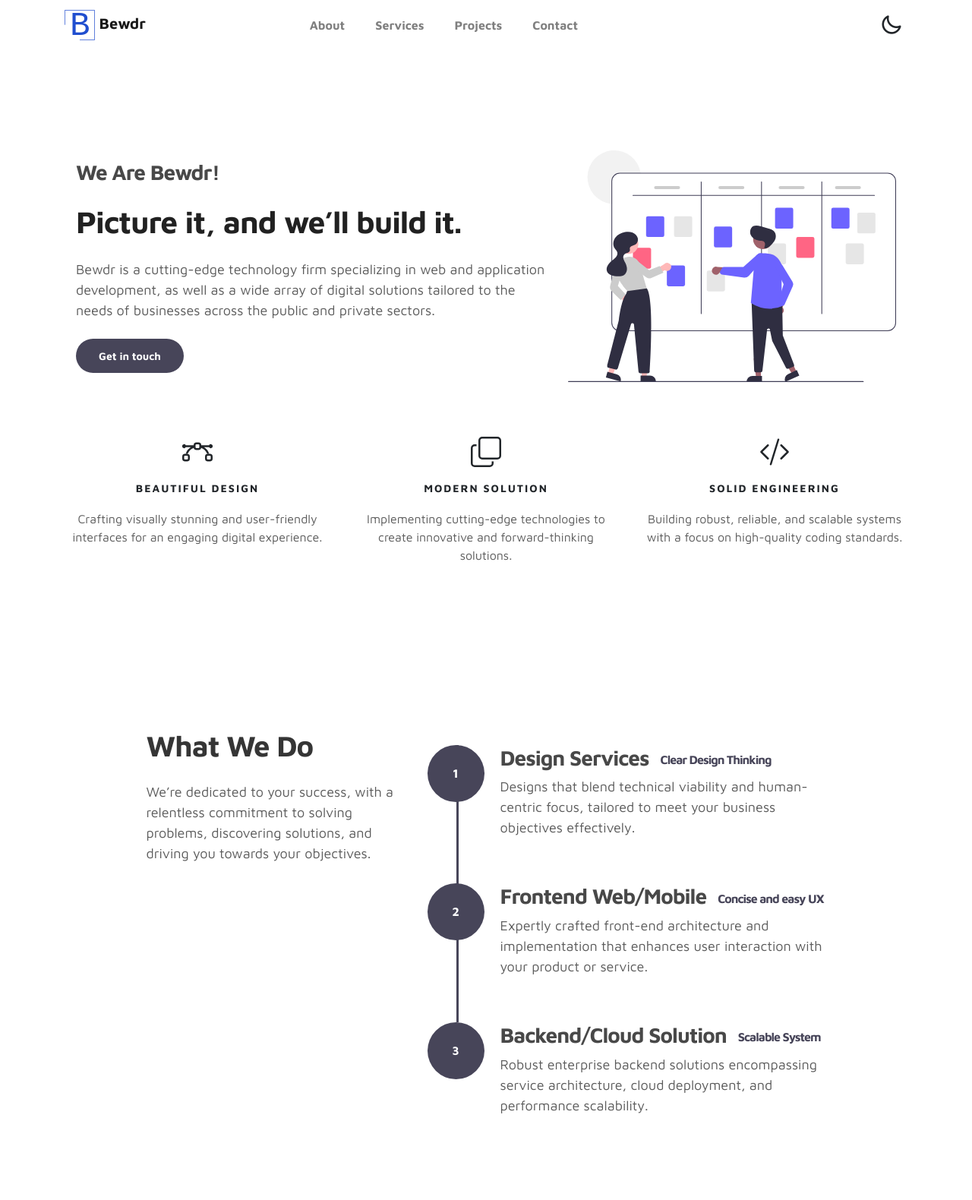
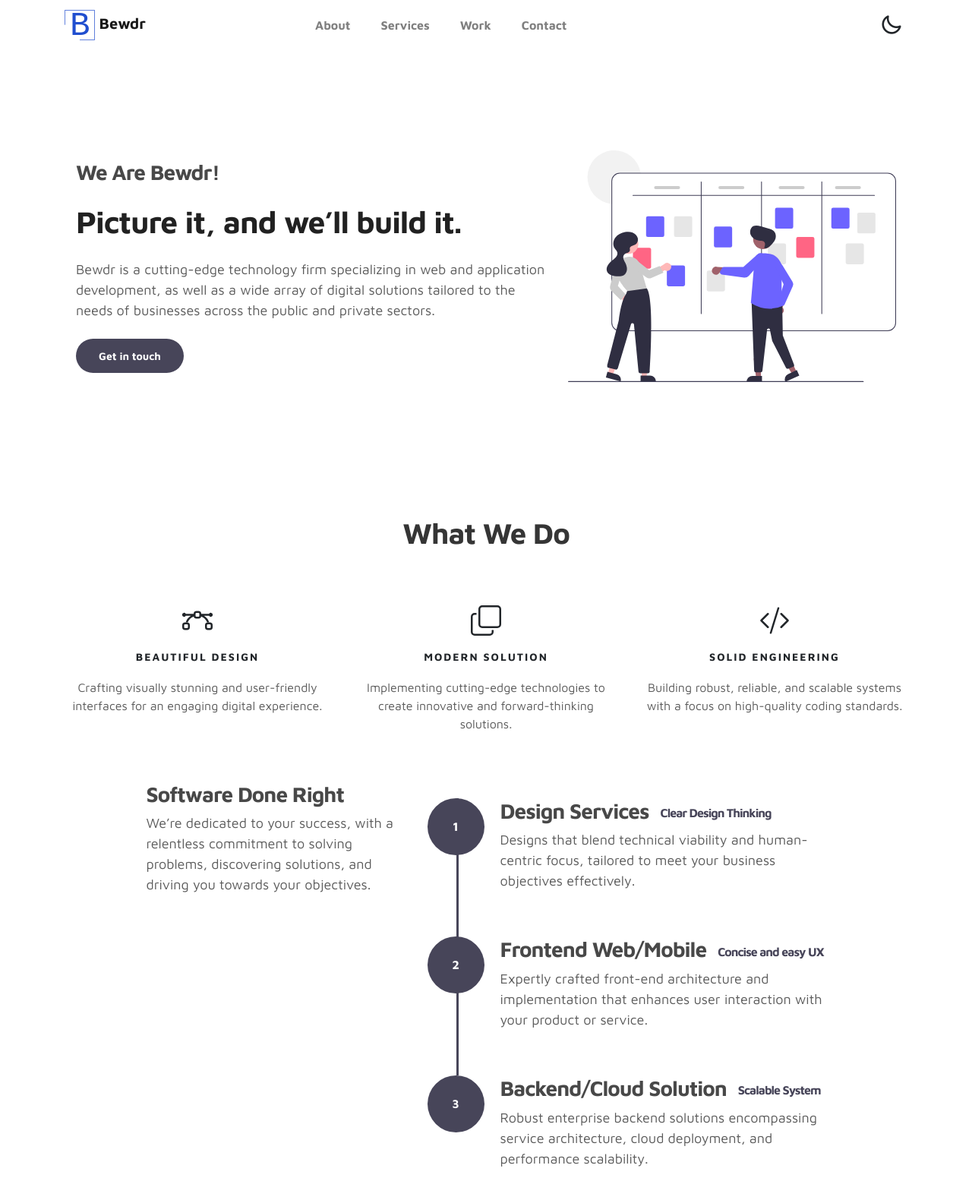
Before and after one commit to bytecreatives/bewdr, a plain HTML site: page index.html in a window 1280 px wide. Shown: the top 1580 px of the page at 76% size. Drawn offline with Linux system fonts and the light colour scheme.

Commit message:
restructure content

```diff
--- a/index.html
+++ b/index.html
@@ -50,7 +50,7 @@
               <a href="#service" class="nav-link"><span data-hover="Services">Services</span></a>
             </li>
             <li class="nav-item">
-              <a href="#project" class="nav-link"><span data-hover="Projects">Projects</span></a>
+              <a href="#work" class="nav-link"><span data-hover="Work">Work</span></a>
             </li>
             <li class="nav-item">
               <a href="#contact" class="nav-link"><span data-hover="Contact">Contact</span></a>
@@ -86,14 +86,24 @@
               </div>
             </div>
           </div>
-
           <div class="col-lg-5 col-md-12 col-12">
             <div class="about-image svg">
               <img src="images/undraw/undraw_Scrum_board_re_wk7v.svg" class="img-fluid" alt="svg image">
             </div>
           </div>
+        </div>
+      </div>
+    </section>
 
-          <div class="py-4 mt-5 row justify-content-center text-center blocks">
+    <section class="service py-5 d-lg-flex align-items-center" id="service">
+      <div class="container">
+        <div class="row">
+          <div class="col-lg-11 text-center mx-auto col-12">
+            <div class="col-lg-8 mx-auto">
+              <h2>What We Do</h2>
+            </div>
+          </div>
+          <div class="py-5 mt-3 row justify-content-center text-center blocks">
             <div class="mb-5 mb-md-0 col-md-4 col-sm-8">
               <svg xmlns="http://www.w3.org/2000/svg" width="40" height="40" fill="currentColor" class="bi bi-bezier"
                 viewBox="0 0 16 16">
@@ -131,16 +141,10 @@
             </div>
           </div>
         </div>
-      </div>
-    </section>
-
-    <section class="service py-5 d-lg-flex align-items-center" id="service">
-      <div class="container">
         <div class="row justify-content-center">
           <div class="col-lg-4 col-12">
-            <h2 class="mb-4">What We Do</h2>
-
-            <div class="">
+            <h3><span>Software Done Right</span></h3>
+            <div>
               <p>
                 We’re dedicated to your success, with a relentless commitment to solving problems,
                 discovering solutions, and driving you towards your objectives.
@@ -185,12 +189,17 @@
       </div>
     </section>
 
-    <section class="project py-5" id="project">
+    <section class="project py-5" id="work">
       <div class="container">
         <div class="row">
           <div class="col-lg-11 text-center mx-auto col-12">
             <div class="col-lg-8 mx-auto">
               <h2>Our Work</h2>
+            </div>
+            <div class="py-4 text-center blocks">
+              <p>At Bewdr, we tackle highly complex software and design problems for our clients.
+                Here are a few examples of our work.
+              </p>
             </div>
             <div class="mt-5 owl-carousel owl-theme">
               <div class="item">
```
